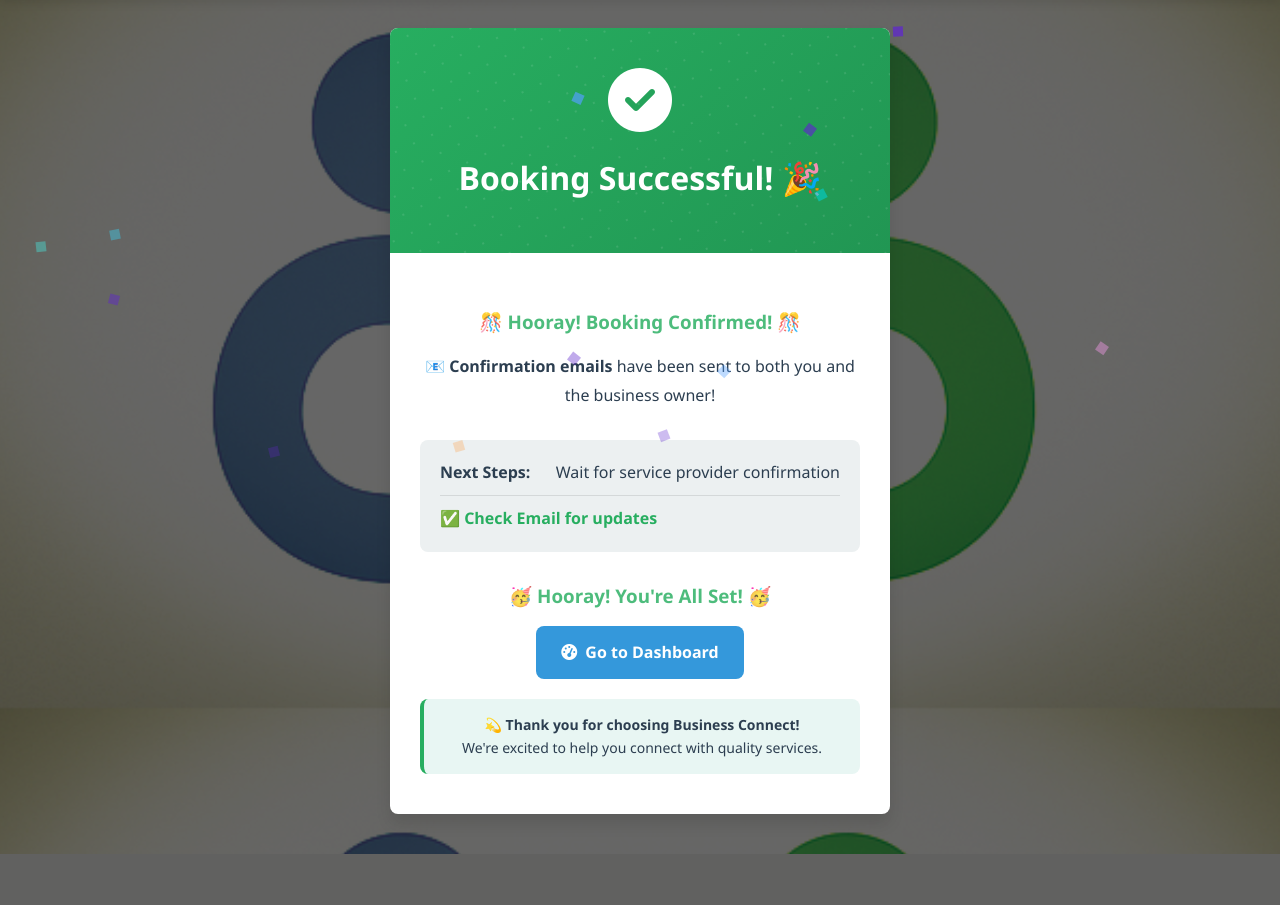
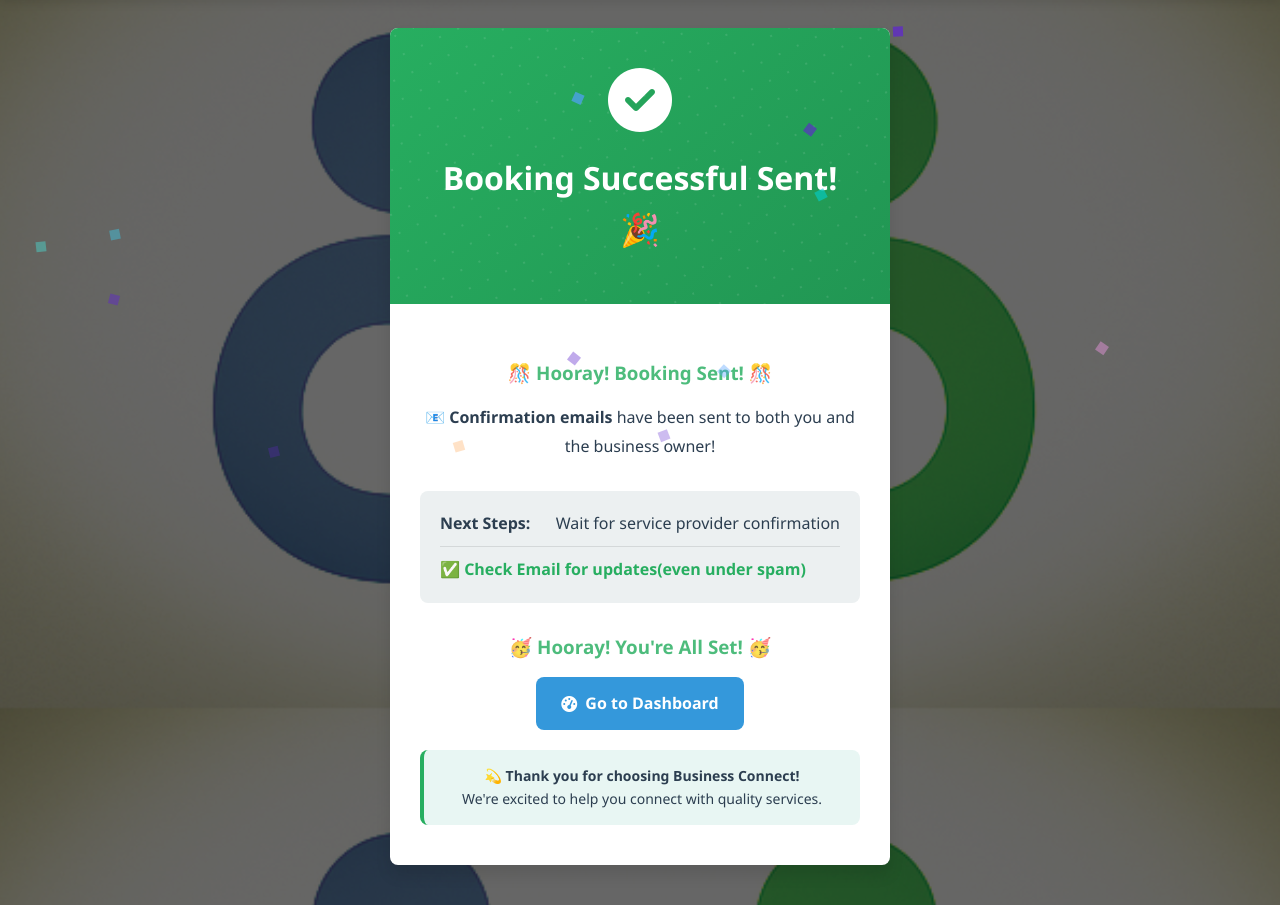
Before and after one commit to BaloyiHolani2002/MalamuleleBusinessConnection, a Flask app: page /customer/booking/success in a window 1280 px wide. Shown: the part 92-997 px from the top of the page. Before the commit the page ends 946 px from the top, so only its background shows below. Run offline with Flask 3, Linux system fonts and the light colour scheme.

Commit message:
Update booking_success.html

```diff
--- a/templates/booking_success.html
+++ b/templates/booking_success.html
@@ -581,17 +581,17 @@
         <div class="success-container">
             <div class="success-header">
                 <i class="fas fa-check-circle success-icon bounce"></i>
-                <h2>Booking Successful! 🎉</h2>
+                <h2>Booking Successful Sent! 🎉</h2>
 
             </div>
 
             <div class="success-body">
                 <div class="celebration-text">
-                    🎊 Hooray! Booking Confirmed! 🎊
+                    🎊 Hooray! Booking Sent! 🎊
                 </div>
 
                 <div class="success-message">
-                    <p><strong>📧 Confirmation emails</strong> have been sent to both you and the business owner!</p>
+                    <p><strong>📧 Confirmation emails</strong> have been sent to both you and the business owner! </p>
                 </div>
 
                 <div class="success-details">
@@ -602,7 +602,7 @@
 
                     <div class="detail-item">
 
-                        <span class="detail-value" style="color: var(--success); font-weight: bold;">✅ Check Email for updates</span></div>
+                        <span class="detail-value" style="color: var(--success); font-weight: bold;">✅ Check Email for updates(even under spam)</span></div>
                 </div>
 
                 <div class="celebration-text">
```
